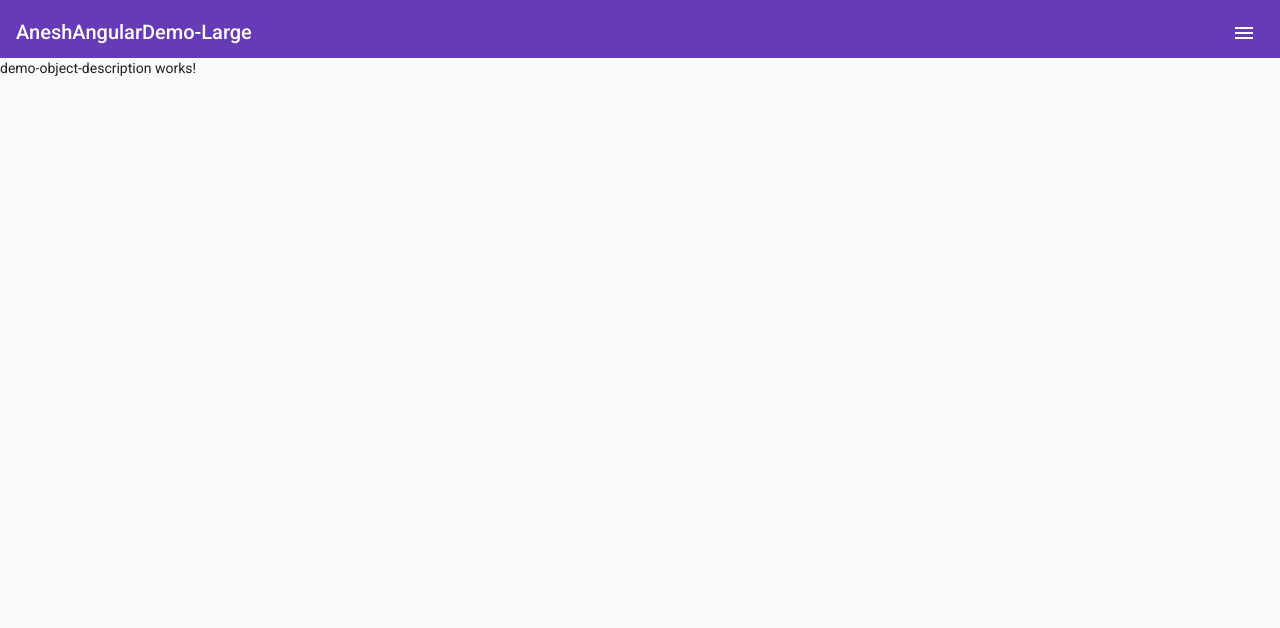
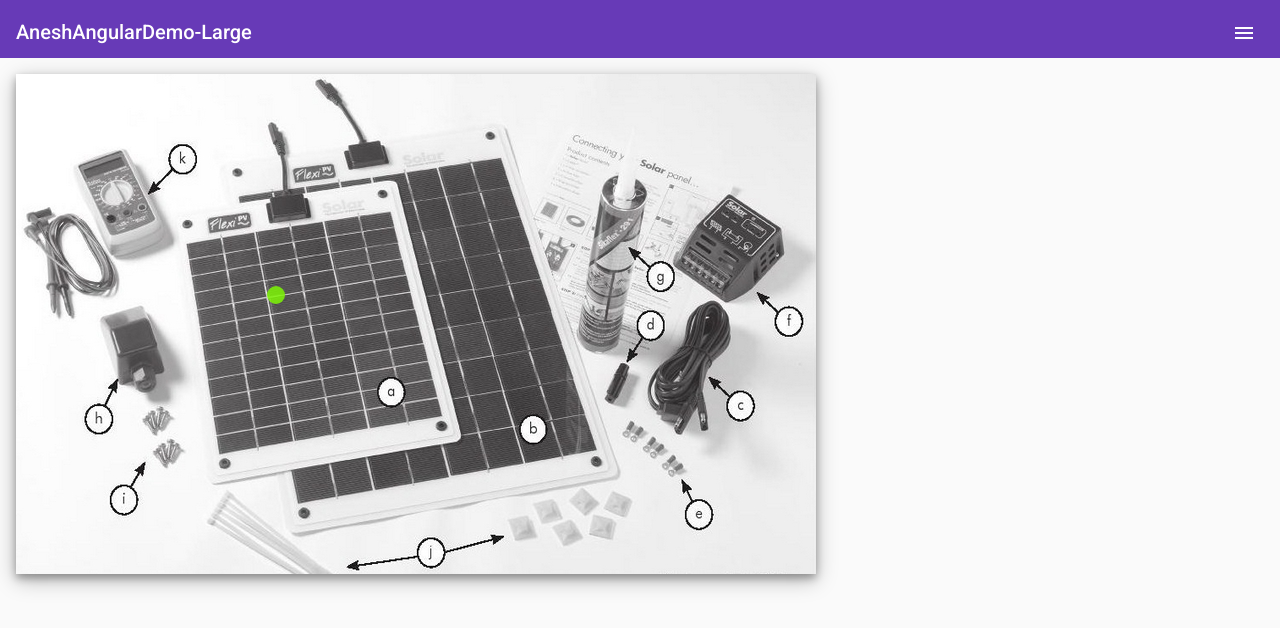
Before and after one commit to anesh00851/anesh00851.github.io, an Angular app: page /objectdescription in a window 1280 px wide. Shown: the top 628 px of the page. Built offline with nearby package versions, Linux system fonts and the light colour scheme.

Commit message:
Init App7

```diff
--- a/src/app/app.component.html
+++ b/src/app/app.component.html
@@ -24,7 +24,7 @@
 </mat-nav-list>
 
 <mat-sidenav-container class="example-container" [style.top.px]="currentScreenSize == 'Small'?65:58">
-    <mat-sidenav #sidenav mode="over">
+    <mat-sidenav #sidenav mode="side">
         <mat-nav-list>
             <mat-list-item routerLink="managementheirarchy" routerLinkActive="active-link">
                 <a mat-list-item>Management Heirarchy</a>
--- a/src/app/demo-management-heirarchy/demo-management-heirarchy.component.ts
+++ b/src/app/demo-management-heirarchy/demo-management-heirarchy.component.ts
@@ -116,11 +116,9 @@ export class DemoManagementHeirarchyComponent implements OnInit {
 
   ngAfterViewInit(){
     if(this.currentScreenSize != "XSmall"){
-      console.log('124');
       this.getRectcoordinates();
     }
     else if(this.currentScreenSize == "XSmall"){
-      console.log('128');
       this.getmatchipRectcoordinates();
     }
   }
--- a/src/app/demo-object-description/demo-object-description.component.html
+++ b/src/app/demo-object-description/demo-object-description.component.html
@@ -1 +1,13 @@
-<p>demo-object-description works!</p>
+<div class="imagecontainer">
+    <svg version="1.1" xmlns="http://www.w3.org/2000/svg">
+        <circle #acircle id="acircle" _ngcontent-gna-c118="" cx="276" cy="237" r="10" fill="red"></circle>
+        <line #aline id="aline" _ngcontent-rhx-c118="" x1="276" y1="237" x2="600" y2="235" stroke="red" stroke-width="5"></line>
+
+        <circle id="bcircle" _ngcontent-mwk-c118="" _ngcontent-gna-c118="" cx="371" cy="261" r="10" fill="red"></circle>
+        <line id="bline" _ngcontent-mwk-c118="" x1="371" y1="261" x2="600" y2="260" stroke="red" stroke-width="5"></line>
+
+
+    </svg>
+    <img #matcardimage src="../../assets/SolarPanelParts.jpg" mat-card-image>
+    <div (click)="makeAvisible(acircle,aline)" class="divfora"></div>
+</div>
--- a/src/app/demo-object-description/demo-object-description.component.scss
+++ b/src/app/demo-object-description/demo-object-description.component.scss
@@ -0,0 +1,38 @@
+img{
+    max-width: 70%;
+    max-height: 70%;
+    margin: 16px 0px 16px 16px;
+    box-shadow: 0 4px 8px 0 rgb(0 0 0 / 31%), 0 6px 20px 0 rgb(0 0 0 / 27%);
+}
+
+.imagecontainer{
+    height: 100%;
+    width: 100%;
+}
+
+svg{
+    position: absolute;
+    top: 0px;
+    left: 0px;
+    width: 100%;
+    height: 100%;
+}
+
+#acircle,#aline,#bcircle,#bline{
+visibility: hidden;
+}
+
+.divfora{
+    width: 18px;
+    height: 18px;
+    background-color: chartreuse;
+    border-radius: 10px;
+    position: absolute;
+    top: 228px;
+    left: 267px;
+    opacity: 0.8;
+}
+
+@media only screen and (max-width: 800px) {
+
+}
--- a/src/app/demo-object-description/demo-object-description.component.ts
+++ b/src/app/demo-object-description/demo-object-description.component.ts
@@ -1,4 +1,4 @@
-import { Component, OnInit } from '@angular/core';
+import { Component, ElementRef, OnInit, ViewChild } from '@angular/core';
 
 @Component({
   selector: 'app-demo-object-description',
@@ -7,9 +7,18 @@ import { Component, OnInit } from '@angular/core';
 })
 export class DemoObjectDescriptionComponent implements OnInit {
 
-  constructor() { }
+  constructor() {
+   }
 
   ngOnInit(): void {
   }
 
+  getrectcoordinates() {
+  }
+
+  makeAvisible(acircle: HTMLElement, aline: HTMLElement) {
+    acircle.style.visibility='visible';
+    aline.style.visibility='visible';
+  }
+
 }
```
Also changed, not shown: src/assets/SolarPanelParts.jpg (added), 4 other files (tests, documents, lock files or other folders).
